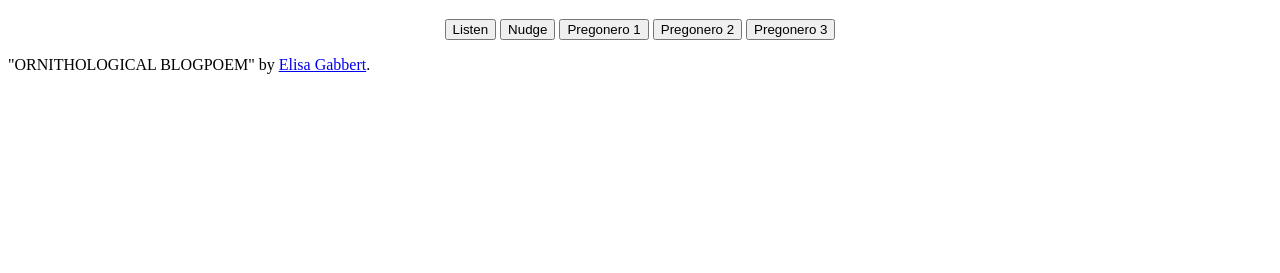
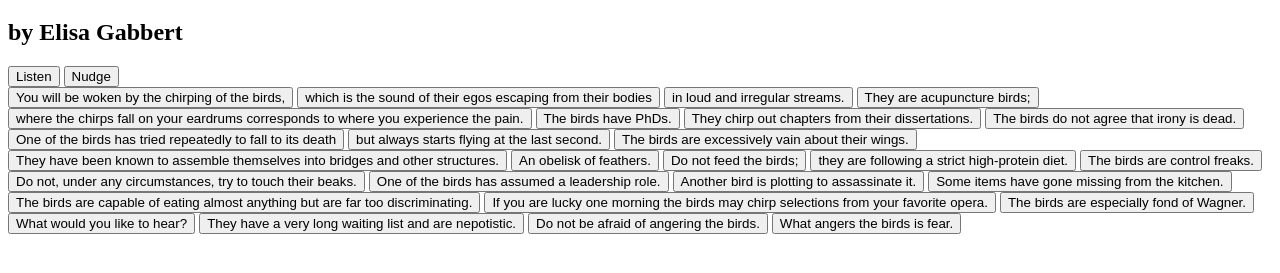
Before and after one commit to bhouge/Ornithology, a plain HTML site: page index.html in a window 1280 px wide. Shown: the part 61-334 px from the top of the page. Drawn offline with Linux system fonts and the light colour scheme; no server answers.

Commit message:
overhauled index to follow the cues.json progress; right now plays each sound once when cue comes in, about to replace with something more interesting...

```diff
--- a/index.html
+++ b/index.html
@@ -3,25 +3,50 @@
 <head>
 <meta charset="UTF-8">
 <title>Ornithological Blogpoem</title>
-<link href="styles/birds.css" rel="stylesheet" type="text/css">
+<link href="styles/birdss.css" rel="stylesheet" type="text/css">
 </head>
 <body>
 
 <h1>ORNITHOLOGICAL BLOGPOEM</h1>
-
-<div id="buttons" align="center">
-
+<h2>by Elisa Gabbert</h2>
+<p>
+</p>
+<div id="controlButtons">
 <button id="listen" class="off">Listen</button>
 <button id="nudge" class="off">Nudge</button>
-<button onclick="buttonClicked(0)">Pregonero 1</button>
-<button onclick="buttonClicked(1)">Pregonero 2</button>
-<button onclick="buttonClicked(2)">Pregonero 3</button>
 </div>
 
-<p>
-"ORNITHOLOGICAL BLOGPOEM" by
-<a href="https://twitter.com/egabbert">Elisa Gabbert</a>.
-</p>
+<div id="birdButtons">
+<button id="birdButton1" onclick="birdButtonClicked(1)" class="off">Nudge</button>
+<button id="birdButton2" onclick="birdButtonClicked(2)" class="off">Nudge</button>
+<button id="birdButton3" onclick="birdButtonClicked(3)" class="off">Nudge</button>
+<button id="birdButton4" onclick="birdButtonClicked(4)" class="off">Nudge</button>
+<button id="birdButton5" onclick="birdButtonClicked(5)" class="off">Nudge</button>
+<button id="birdButton6" onclick="birdButtonClicked(6)" class="off">Nudge</button>
+<button id="birdButton7" onclick="birdButtonClicked(7)" class="off">Nudge</button>
+<button id="birdButton8" onclick="birdButtonClicked(8)" class="off">Nudge</button>
+<button id="birdButton9" onclick="birdButtonClicked(9)" class="off">Nudge</button>
+<button id="birdButton10" onclick="birdButtonClicked(10)" class="off">Nudge</button>
+<button id="birdButton11" onclick="birdButtonClicked(11)" class="off">Nudge</button>
+<button id="birdButton12" onclick="birdButtonClicked(12)" class="off">Nudge</button>
+<button id="birdButton13" onclick="birdButtonClicked(13)" class="off">Nudge</button>
+<button id="birdButton14" onclick="birdButtonClicked(14)" class="off">Nudge</button>
+<button id="birdButton15" onclick="birdButtonClicked(15)" class="off">Nudge</button>
+<button id="birdButton16" onclick="birdButtonClicked(16)" class="off">Nudge</button>
+<button id="birdButton17" onclick="birdButtonClicked(17)" class="off">Nudge</button>
+<button id="birdButton18" onclick="birdButtonClicked(18)" class="off">Nudge</button>
+<button id="birdButton19" onclick="birdButtonClicked(19)" class="off">Nudge</button>
+<button id="birdButton20" onclick="birdButtonClicked(20)" class="off">Nudge</button>
+<button id="birdButton21" onclick="birdButtonClicked(21)" class="off">Nudge</button>
+<button id="birdButton22" onclick="birdButtonClicked(22)" class="off">Nudge</button>
+<button id="birdButton23" onclick="birdButtonClicked(23)" class="off">Nudge</button>
+<button id="birdButton24" onclick="birdButtonClicked(24)" class="off">Nudge</button>
+<button id="birdButton25" onclick="birdButtonClicked(25)" class="off">Nudge</button>
+<button id="birdButton26" onclick="birdButtonClicked(26)" class="off">Nudge</button>
+<button id="birdButton27" onclick="birdButtonClicked(27)" class="off">Nudge</button>
+</div>
+
+
 
 <script src="scripts/BufferLoader.js"></script>
 
@@ -29,59 +54,64 @@
 
 //var fileList = ['Birds1.wav', "Birds2.wav", "Birds3.wav", "Birds4.wav", "Birds5.wav"];
 
-function getRandomFileNames(fileList, desiredFileNumber) {
-	var randomFiles = [];
-	if (fileList.length >= desiredFileNumber) {
-		var currentFile;
-		while (randomFiles.length < desiredFileNumber) {
-			var newFileIndex = Math.floor(Math.random() * fileList.length);
-			newFile = fileList[newFileIndex];
-			if (randomFiles.indexOf(newFile) < 0) {
-				randomFiles.push(newFile);
-			}
-		}
-	} else {
-		randomFiles = fileList;
-	}
-	return randomFiles;
+var poemLines = [["Ornithological Blogpoem by Elisa Gabbert (tap to begin)", 0., 0],
+                 ["You will be woken by the chirping of the birds,", 0.25, 1],
+                 ["which is the sound of their egos escaping from their bodies", 0., 1],
+                 ["in loud and irregular streams.", 0., 2],
+                 ["They are acupuncture birds;", 0.25, 1],
+                 ["where the chirps fall on your eardrums corresponds to where you experience the pain.", 0., 2],
+                 ["The birds have PhDs.", 0.25, 1],
+                 ["They chirp out chapters from their dissertations.", 0., 2],
+                 ["The birds do not agree that irony is dead.", 0., 2],
+                 ["One of the birds has tried repeatedly to fall to its death", 0., 1],
+                 ["but always starts flying at the last second.", 0., 2],
+                 ["The birds are excessively vain about their wings.", 0.25, 1],
+                 ["They have been known to assemble themselves into bridges and other structures.", 0., 1],
+                 ["An obelisk of feathers.", 0., 2],
+                 ["Do not feed the birds;", 0.25, 1],
+                 ["they are following a strict high-protein diet.", 0., 2],
+                 ["The birds are control freaks.", 0.25, 1],
+                 ["Do not, under any circumstances, try to touch their beaks.", 0., 2],
+                 ["One of the birds has assumed a leadership role.", 0.25, 1],
+                 ["Another bird is plotting to assassinate it.", 0., 2],
+                 ["Some items have gone missing from the kitchen.", 0.25, 1],
+                 ["The birds are capable of eating almost anything but are far too discriminating.", 0., 2],
+                 ["If you are lucky one morning the birds may chirp selections from your favorite opera.", 0., 1],
+                 ["The birds are especially fond of Wagner.", 0., 1],
+                 ["What would you like to hear?", 0., 2],
+                 ["They have a very long waiting list and are nepotistic.", 0., 2],
+                 ["Do not be afraid of angering the birds.", 0., 1],
+                 ["What angers the birds is fear.", 0., 2]];
+
+
+var birdButtonArray = [];
+for (var i = 1; i <= 27; i++) {
+	var buttonName = "birdButton" + i;
+	var birdButton = document.getElementById(buttonName);
+	birdButton.innerHTML = poemLines[i][0];
+	birdButtonArray.push(birdButton);
 }
 
-//var randomFiles = getRandomFileNames(fileList, 3);
-//alert(randomFiles);
-
-
-
-function buttonClicked(e) {
-	if (e > 0) {
-		var fileToLoad = "Birds" + e + ".wav";
-		bufferLoader = new BufferLoader(audioCtx,
-				'sounds/uncompressed/',
-				[fileToLoad],
-				 finishedLoading);
-		bufferLoader.load();
-		/*
-		var pregonero = audioCtx.createBufferSource();
-		pregonero.buffer = audioBuffers[e];
-		pregonero.connect(gainNode);
-		pregonero.start();
-		*/
-	}
+function birdButtonClicked(i) {
+	var birdIndex = i;
+	//alert(birdIndex);
+	var bird = audioCtx.createBufferSource();
+	bird.buffer = audioBuffers[i-1];
+	bird.connect(gainNode);
+	bird.start(audioCtx.currentTime);
 }
-
 
 // initializing our cues2Play variable
 var cues2Play = { "pitch" : 1. };
 
 // getting references to our buttons from the parent object
 var listenButton = document.getElementById("listen");
-// nudgeButton doesn't work yet
 var nudgeButton = document.getElementById("nudge");
 
 // setting up what functions get called when the buttons are clicked
-// for now, nudgeButton just plays a sound as a test.
 listenButton.onclick = listenButtonClicked;
 nudgeButton.onclick = nudgeButtonClicked;
-window.onclick = nudgeButtonClicked;
+//window.onclick = nudgeButtonClicked;
 
 
 // setting up our audio context and creating our master gain
@@ -97,17 +127,30 @@ gainNode.gain.value = 1.0;
 var audioBuffers = [];
 var buffersAreLoaded = false;
 
-//var birdFiles = ["Birds1.wav", "Birds2.wav", "Birds3.wav", "Birds4.wav", "Birds5.wav"];
+function loadAudioData() {
+	var filesToLoad = [];
+	for (var i = 1; i <= 27; i++) {
+		var fileToLoad = "Birds" + i + ".mp3";
+		filesToLoad.push(fileToLoad);
+	}
+	bufferLoader = new BufferLoader(audioCtx,
+			'sounds/compressed/Ben/',
+			filesToLoad,
+			finishedLoading);
+	bufferLoader.load();
+}
 
 
-//this was the Pregoneros version
 function finishedLoading(bufferList) {
-	for (var i = 0; i < ggbufferList.length; ++i) {
+	for (var i = 0; i < bufferList.length; ++i) {
 		audioBuffers[i] = bufferList[i];
 	}
 	buffersAreLoaded = true;
 	//alert(audioBuffers);
 }
+
+loadAudioData();
+
 
 function getRandomFileNames(fileList, desiredFileNumber) {
 	var randomFiles = [];
@@ -130,113 +173,6 @@ function getRandomFileNames(fileList, desiredFileNumber) {
 //alert(randomFiles);
 
 
-
-/*
-bufferLoader = new BufferLoader(audioCtx,
-		'sounds/uncompressed/',
-		randomFiles,
-		 finishedLoading);
-bufferLoader.load();
-*/
-
-/*
-
-// See the comments in the PlayFile3 demo to review what's going on each of these steps
-// And for some other options of what you can do when playing back a sound
-function button0Clicked() {
-	playIntermittentBuffer(0);
-}
-
-function button1Clicked() {
-	playIntermittentBuffer(1);
-}
-
-bufferLoader = new BufferLoader(audioCtx,
-		'./',
-		birdFiles,
-		finishedLoading);
-bufferLoader.load();
-*/
-
-function buttonClickeddd(e) {
-	var pregonero = audioCtx.createBufferSource();
-	pregonero.buffer = audioBuffers[e];
-	pregonero.connect(gainNode);
-	pregonero.start();
-
-	//alert(buttonNumber - 1);
-	//playIntermittentBuffer(buttonNumber - 1);
-	// OK, let's keep a distinction between cues pressed and files recorded
-
-	// for now, our cheating solution will be that if it's not cue0, we play the Bird.wav file that is
-	// cueIndex - 1.
-
-	//playIntermittentBuffer(buttonNumber);
-	/*
-	if (buttonNumber > 0) {
-		var filename = 'Birds' + buttonNumber + '.wav';
-		//alert(filename);
-		bufferLoader = new BufferLoader(audioCtx,
-				'./',
-				["Birds1.wav", "Birds2.wav", "Birds3.wav"],
-				 finishedLoading);
-		bufferLoader.load();
-		//alert(buttonNumber);
-	}
-	*/
-}
-
-
-//var mildlyLessHackyIntermittentSoundController = [5, 5, 5, 5, 5];
-var mildlyLessHackyIntermittentSoundController = [];
-
-function finishedLoading(bufferList) {
-	//alert("am I getting called?");
-	/*
-	for (var i = 0; i < bufferList.length; ++i) {
-		audioBuffers[i] = bufferList[i];
-	}
-	buffersAreLoaded = true;
-	*/
-	var bufferNumber;
-	var hackyThing;
-	for (var i = 0; i < bufferList.length; ++i) {
-		//audioBuffers[i] = bufferList[i];
-		//alert(bufferList);
-		bufferNumber = audioBuffers.push(bufferList[i]);
-		hackyThing = mildlyLessHackyIntermittentSoundController.push(10);
-		if (bufferNumber != hackyThing) {
-			alert("Catastrophe!");
-		}
-	}
-	buffersAreLoaded = true;
-	playIntermittentBuffer(bufferNumber - 1);
-	//alert(bufferNumber);
-
-}
-
-function playIntermittentBuffer(bufferIndex) {
-	if (mildlyLessHackyIntermittentSoundController[bufferIndex] > 0) {
-		playBuffer(bufferIndex);
-		var randomPause = Math.random() * 1000. + 2000.;
-		window.setTimeout('playIntermittentBuffer(' + bufferIndex + ')', randomPause);
-		mildlyLessHackyIntermittentSoundController[bufferIndex]--;
-	}
-}
-
-function playBuffer(bufferIndex) {
-	soundNode = audioCtx.createBufferSource();
-	//alert(audioBuffers);
-	//alert(audioBuffers.length);
-	//alert(audioBuffers[bufferIndex]);
-	soundNode.buffer = audioBuffers[bufferIndex];
-
-	var cuePitch = cues2Play.pitch;
-
-	soundNode.playbackRate.value = cuePitch;
-	soundNode.connect(gainNode);
-	soundNode.start();
-}
 
 //set up a different method for this!
 var nudgeTimeout = 0;
@@ -312,11 +248,10 @@ function getCues(force) {
 								if (cues2Play[cue] == "on") {
 									var cueIndex = cue.slice(3);
 									//alert(cueIndex);
-									buttonClicked(cueIndex);
+									birdButtonClicked(cueIndex);
 								}
 							}
 						}
-
 					}
 
 					/*
```
Also changed, not shown: BirdController.html (+24 -18 lines).
